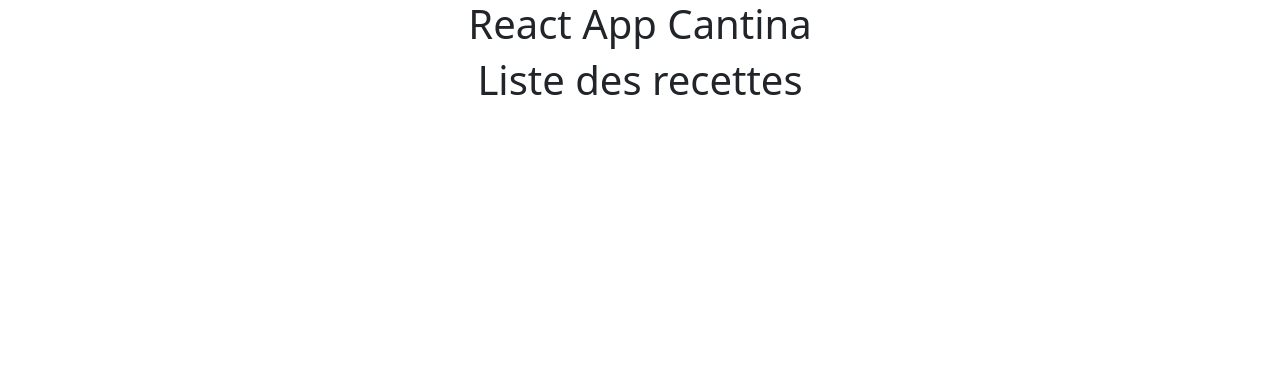
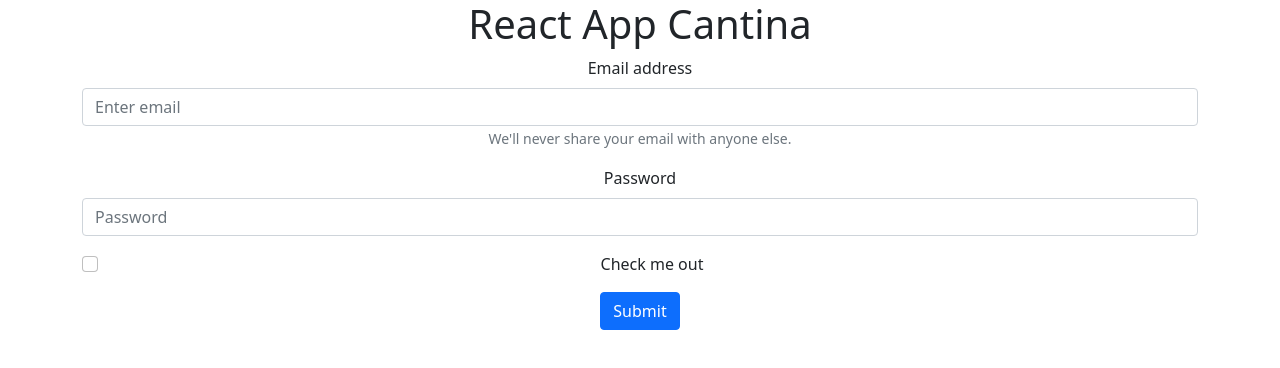
Before and after one commit to tomas-gl/React-app-Cantina-, a React (Create React App) app in the folder client/: page /add in a window 1280 px wide. Before the commit this address led to /. Shown: the top 368 px of the page. Built offline with nearby package versions, Linux system fonts and the light colour scheme; no server answers.

Commit message:
Added FormRecipe component :wrench:

```diff
--- a/client/src/App.js
+++ b/client/src/App.js
@@ -3,6 +3,11 @@
 
 // Components imports
 import Header from "./components/Header";
+
+// Views imports
+import Home from "./views/Home";
+import Recipe from "./views/Recipe";
+import AddRecipe from "./views/AddRecipe";
 
 //CSS imports
 import "./App.css";
@@ -20,10 +25,6 @@
 import "bootstrap/dist/css/bootstrap.css";
 import { Navbar } from "react-bootstrap";
 import { Container } from "react-bootstrap";
-
-// Views imports
-import Home from "./views/Home";
-import Recipe from "./views/Recipe";
 
 function App() {
   // const [recettes, setRecettes] = useState(null);
@@ -48,6 +49,10 @@
               <Home></Home>
             </Route>
 
+            <Route path="/add" component={AddRecipe} exact>
+              <AddRecipe></AddRecipe>
+            </Route>
+
             {/* Recipe */}
             <Route path="/recipe/:id" component={Recipe} exact>
               <Recipe></Recipe>
--- /dev/null
+++ b/client/src/components/FormRecipe.jsx
@@ -0,0 +1,29 @@
+// Bootstrap/Icons imports
+import { Button, Row, Col, Spinner, Form } from "react-bootstrap";
+
+const FormRecipe = () => {
+    return(
+<Form>
+  <Form.Group className="mb-3" controlId="formBasicEmail">
+    <Form.Label>Email address</Form.Label>
+    <Form.Control type="email" placeholder="Enter email" />
+    <Form.Text className="text-muted">
+      We'll never share your email with anyone else.
+    </Form.Text>
+  </Form.Group>
+
+  <Form.Group className="mb-3" controlId="formBasicPassword">
+    <Form.Label>Password</Form.Label>
+    <Form.Control type="password" placeholder="Password" />
+  </Form.Group>
+  <Form.Group className="mb-3" controlId="formBasicCheckbox">
+    <Form.Check type="checkbox" label="Check me out" />
+  </Form.Group>
+  <Button variant="primary" type="submit">
+    Submit
+  </Button>
+</Form>
+    )
+    };
+
+export default FormRecipe;
--- /dev/null
+++ b/client/src/views/AddRecipe.js
@@ -0,0 +1,13 @@
+// Components imports
+import FormRecipe from "../components/FormRecipe";
+
+const AddRecipe = () => {
+
+  return (
+    <>
+     <FormRecipe />
+    </>
+  );
+};
+
+export default AddRecipe;
--- a/client/src/views/Home.js
+++ b/client/src/views/Home.js
@@ -36,6 +36,17 @@
         <Col xs={12}>
           <h1>Liste des recettes</h1>
         </Col>
+        <Col xs={12}>
+          <Link
+            to={{
+              pathname: '/add',
+            }}
+          >
+            <Button variant="outline-info">
+                Ajouter une recette
+            </Button>
+            </Link>
+        </Col>
             <Recipe recettes={recettes}/>
       </Row>
     </>
```
